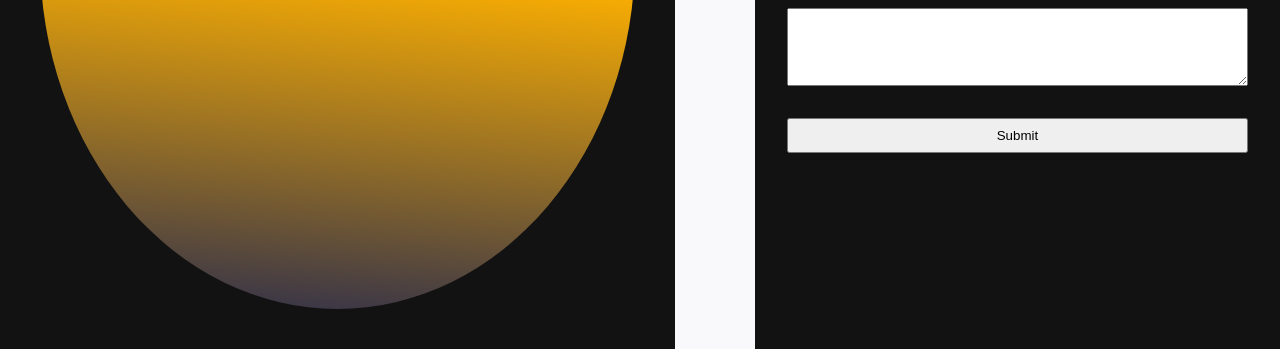
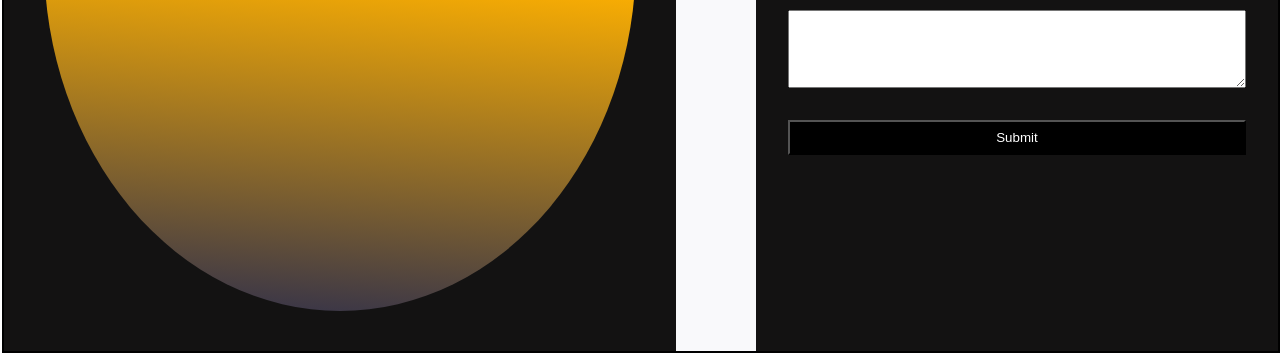
Before and after one commit to Ifylee/my-digital-diary, a plain HTML site: page index.html in a window 1280 px wide. Shown: the part 558-911 px from the top of the page. Drawn offline with Linux system fonts and the light colour scheme.

Commit message:
making some adjustments on the files

```diff
--- a/assets/css/form.css
+++ b/assets/css/form.css
@@ -22,6 +22,11 @@ form {
     display: flex;
     flex-flow: column wrap;
     position: relative;
+}
+
+#submit {
+   background-color: black;
+   color: white;
 }
 
 form > input, form > textarea {
--- a/assets/css/styles.css
+++ b/assets/css/styles.css
@@ -24,6 +24,8 @@ footer {
 body {
     min-height: 100%;
     line-height: 1;
+    border: 2px solid black;
+    margin-left: 2px;
 }
 
 h1,
@@ -34,6 +36,7 @@ h5,
 h6 {
     font-size: 100%;
 }
+
 
 header {
     display: flex;
--- a/index.html
+++ b/index.html
@@ -8,7 +8,7 @@
     <link rel="stylesheet" href="./assets/css/form.css">
 
 </head>
-<body class="wrapper">
+<body>
    <header>
      <div>&nbsp;</div>
      <button class="toggle">☀️</button>
@@ -32,7 +32,7 @@
 
             <p id="error">&nbsp;</p>
 
-            <input type="submit" value="Submit"/>
+            <input type="submit" value="Submit" id="submit"/>
 
       </form>
    </section>
```
Also changed, not shown: assets/css/blog.css (+4 -6 lines), blog.html (+1 -1 lines).
